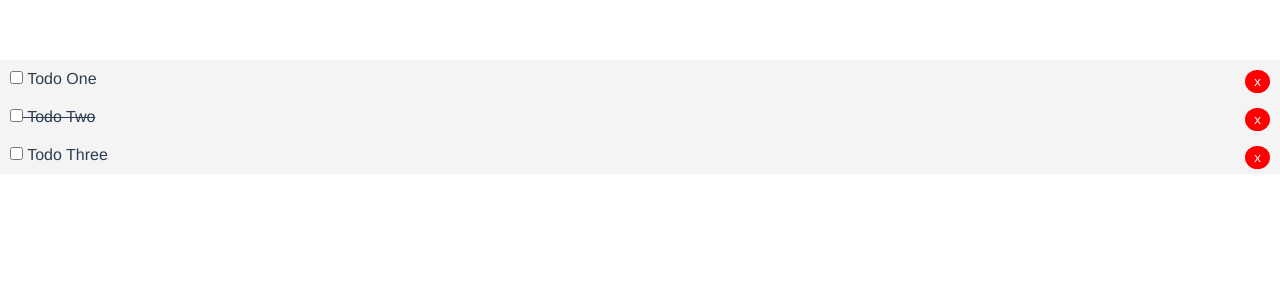
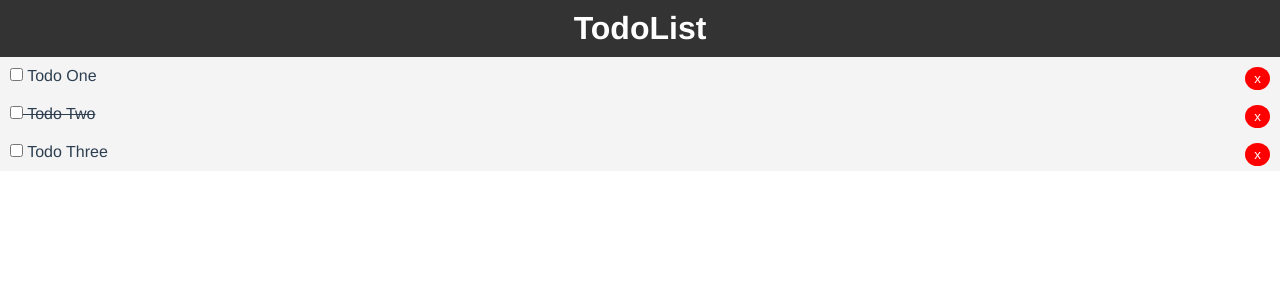
Before and after one commit to vankatwijk/Todo-VueJs, a Vue app: page / in a window 1280 px wide. Shown: the top 300 px of the page. Built offline with nearby package versions, Linux system fonts and the light colour scheme.

Commit message:
added header

```diff
--- a/src/App.vue
+++ b/src/App.vue
@@ -1,16 +1,19 @@
 <template>
   <div id="app">
+    <Header />
     <Todos v-bind:todos="todos" v-on:del-todo="deleteTodo"/>
   </div>
 </template>
 
 <script>
 import Todos from './components/Todos'
+import Header from './components/layout/Header'
 
 export default {
   name: 'app',
   components: {
-    Todos
+    Todos,
+    Header
   },
   data(){
     return{
@@ -53,6 +56,5 @@
   -webkit-font-smoothing: antialiased;
   -moz-osx-font-smoothing: grayscale;
   color: #2c3e50;
-  margin-top: 60px;
 }
 </style>
--- /dev/null
+++ b/src/components/layout/Header.vue
@@ -0,0 +1,24 @@
+<template>
+    <header class="header">
+        <h1>TodoList</h1>
+    </header>
+</template>
+
+<script>
+export default {
+    name:"Header"
+}
+</script>
+
+<style scoped>
+    .header{
+        background:#333;
+        color:#fff;
+        text-align:center;
+        padding:10px;
+    }
+    .header a{
+        color:#fff;
+        padding-right:5px;
+    }
+</style>
```
